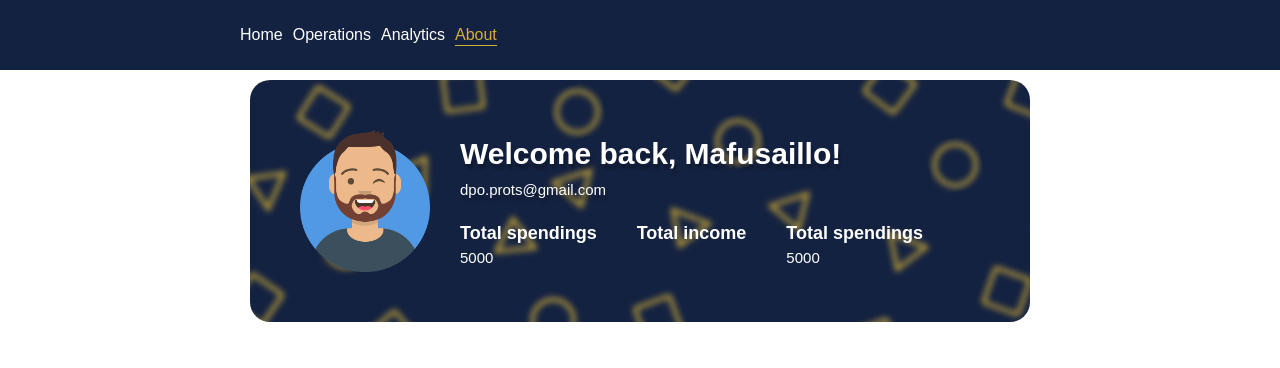
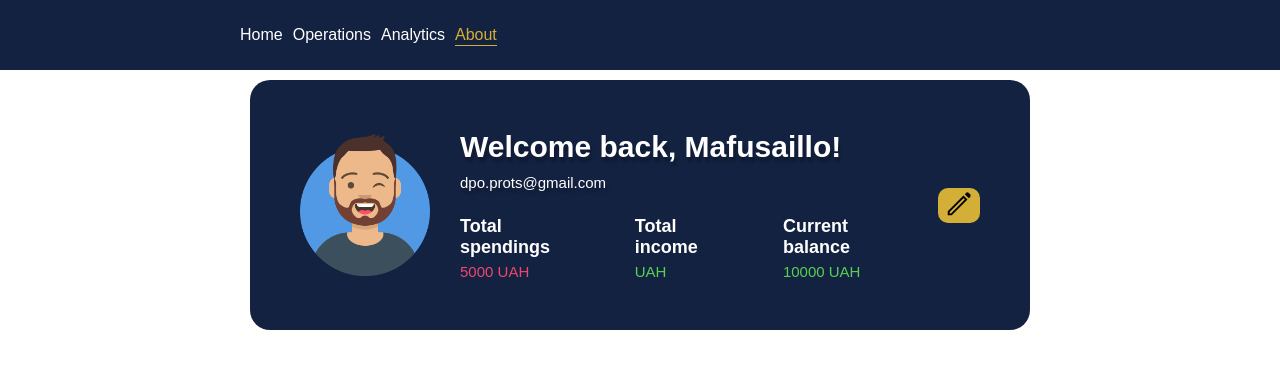
Before and after one commit to OleksandrYu/HackathonTestTask, a React (Create React App) app in the folder frontend/: page /about in a window 1280 px wide. Shown: the top 368 px of the page. Built offline with nearby package versions, Linux system fonts and the light colour scheme.

Commit message:
add RadarChart

```diff
--- /dev/null
+++ b/frontend/src/components/AnalyticsResources/Charts/GoalOperationsChart.js
@@ -0,0 +1,14 @@
+import React, { PureComponent } from 'react';
+import { Radar, RadarChart, PolarGrid, PolarAngleAxis, PolarRadiusAxis, ResponsiveContainer } from 'recharts';
+
+const GoalOperationsChart = ({ data, strokeColor, color}) => {
+    return <ResponsiveContainer width="100%" height={300}>
+        <RadarChart data = {data} cx = "50%" cy = "50%" outerRadius = "80%">
+            <PolarGrid />
+            <PolarAngleAxis dataKey="goal" />
+            <PolarRadiusAxis />
+            <Radar name="Spendings categories" dataKey="A" stroke={strokeColor} fill={color} fillOpacity={0.5}/>
+        </RadarChart>
+    </ResponsiveContainer>
+}
+export default GoalOperationsChart
--- a/frontend/src/components/UserInfo/UserInfo.js
+++ b/frontend/src/components/UserInfo/UserInfo.js
@@ -1,26 +1,30 @@
 import styles from './UserInfo.module.css'
+import editIcon from '../../assets/icons/edit.svg'
 
 const UserInfo = (props) => {
     return <div className={styles.container}>
-        <img className={styles.user_icon} src = {props.icon} alt = "Not Found"></img>
+        <img className={styles.user_icon} src = {props.icon} alt = "Not Found"/>
         <div className={styles.user_info}>
             <p className={styles.title}>Welcome back, {props.username}!</p>
             <p className={styles.mail}>{props.mail}</p>
             <div className={styles.stats_wrapper}>
                 <div className={styles.user_stats}>
                     <p className={styles.stats_title}>Total spendings</p>
-                    <p className={styles.stats_description}>{props.spending}</p>
+                    <p className={styles.loss}>{props.spending} UAH</p>
                 </div>
                 <div className={styles.user_stats}>
                     <p className={styles.stats_title}>Total income</p>
-                    <p className={styles.stats_description}>{props.income}</p>
+                    <p className={styles.profit}>{props.income} UAH</p>
                 </div>
                 <div className={styles.user_stats}>
-                    <p className={styles.stats_title}>Total spendings</p>
-                    <p className={styles.stats_description}>{props.spending}</p>
+                    <p className={styles.stats_title}>Current balance</p>
+                    <p className={+props.balance > 0 ? styles.profit : styles.loss}>{props.balance} UAH</p>
                 </div>
             </div>
         </div>
+        <button className={styles.edit_button} onClick={props.onClick}>
+            <img src = {editIcon} style={{fill: "white", width: "30px"}} alt="Not Found"/>
+        </button>
     </div>
 }
 
--- a/frontend/src/components/UserInfo/UserInfo.module.css
+++ b/frontend/src/components/UserInfo/UserInfo.module.css
@@ -2,7 +2,7 @@
     display: flex;
     flex-direction: row;
     background-position: center;
-    background-image: url("../../assets/backgrounds/userBackground.svg");
+    background-color: #142241;
     background-size: cover;
     border-radius: 20px;
     padding: 50px;
@@ -10,7 +10,6 @@
     gap: 20px;
     align-items: center;
     justify-content: flex-start;
-    /*backdrop-filter: blur(5px);*/
 }
 
 .user_icon{
@@ -61,9 +60,28 @@
     color: white;
 }
 
-.stats_description{
+.profit , .loss{
     margin: 0;
     font-size: 15px;
     font-weight: lighter;
     color: white;
 }
+
+.profit{
+    color: #57D054;
+}
+
+.loss{
+    color: #ed476e;
+}
+
+.edit_button{
+    border-radius: 10px;
+    border: none;
+    background-color: #d4af37;
+    transition: 0.5s;
+}
+
+.edit_button:hover{
+    transform: scale(1.15);
+}
--- a/frontend/src/pages/AboutPage.js
+++ b/frontend/src/pages/AboutPage.js
@@ -2,8 +2,7 @@ import UserInfo from "../components/UserInfo/UserInfo";
 import userIcon from '../assets/icons/userIcon.png'
 
 const AboutPage = () => {
-  return <UserInfo icon = {userIcon} username = 'Mafusaillo' mail= 'dpo.prots@gmail.com' spending = "5000"/>
-  // <h1>About page</h1>;
+  return <UserInfo icon = {userIcon} username = 'Mafusaillo' mail= 'dpo.prots@gmail.com' spending = "5000" balance = "10000"/>
 };
 
 export default AboutPage;
```
Also changed, not shown: frontend/src/components/AnalyticsResources/AnalyticsResources.js (+14 -0 lines), frontend/src/assets/icons/edit.svg (added).
